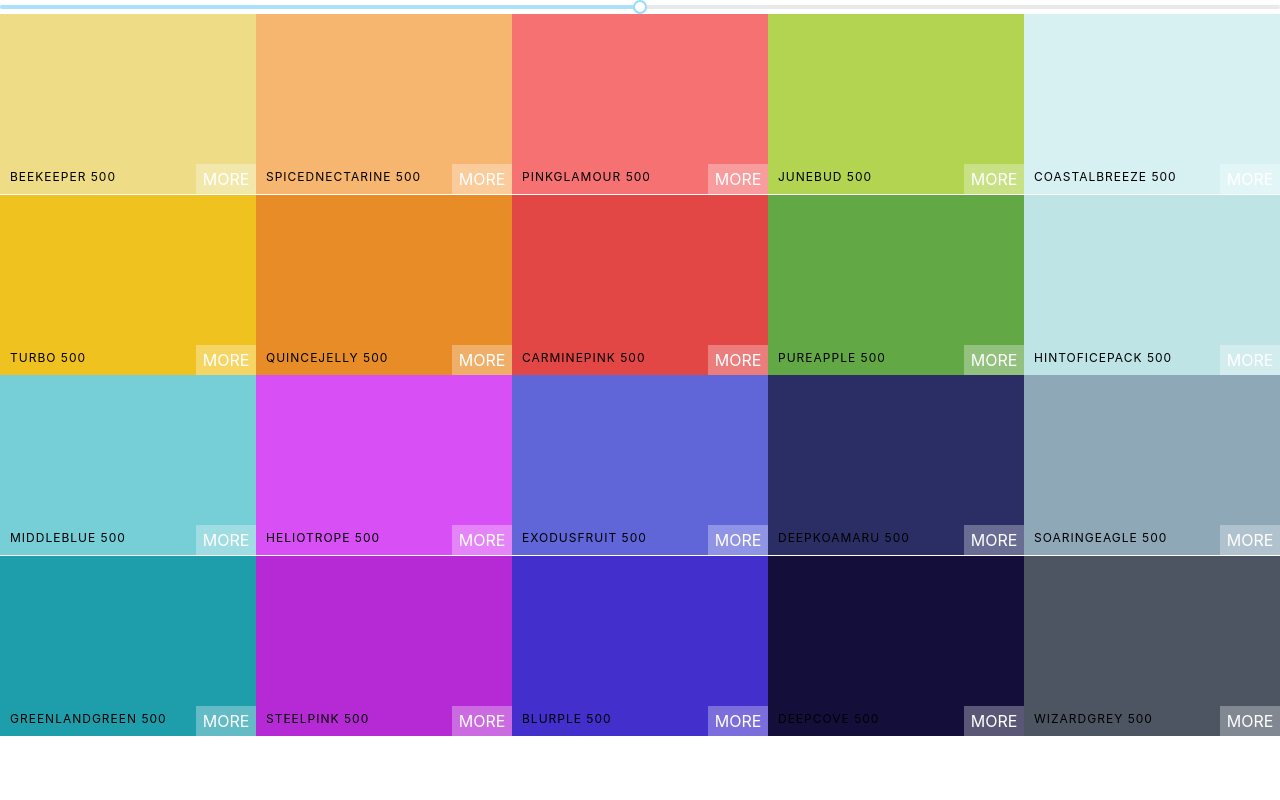
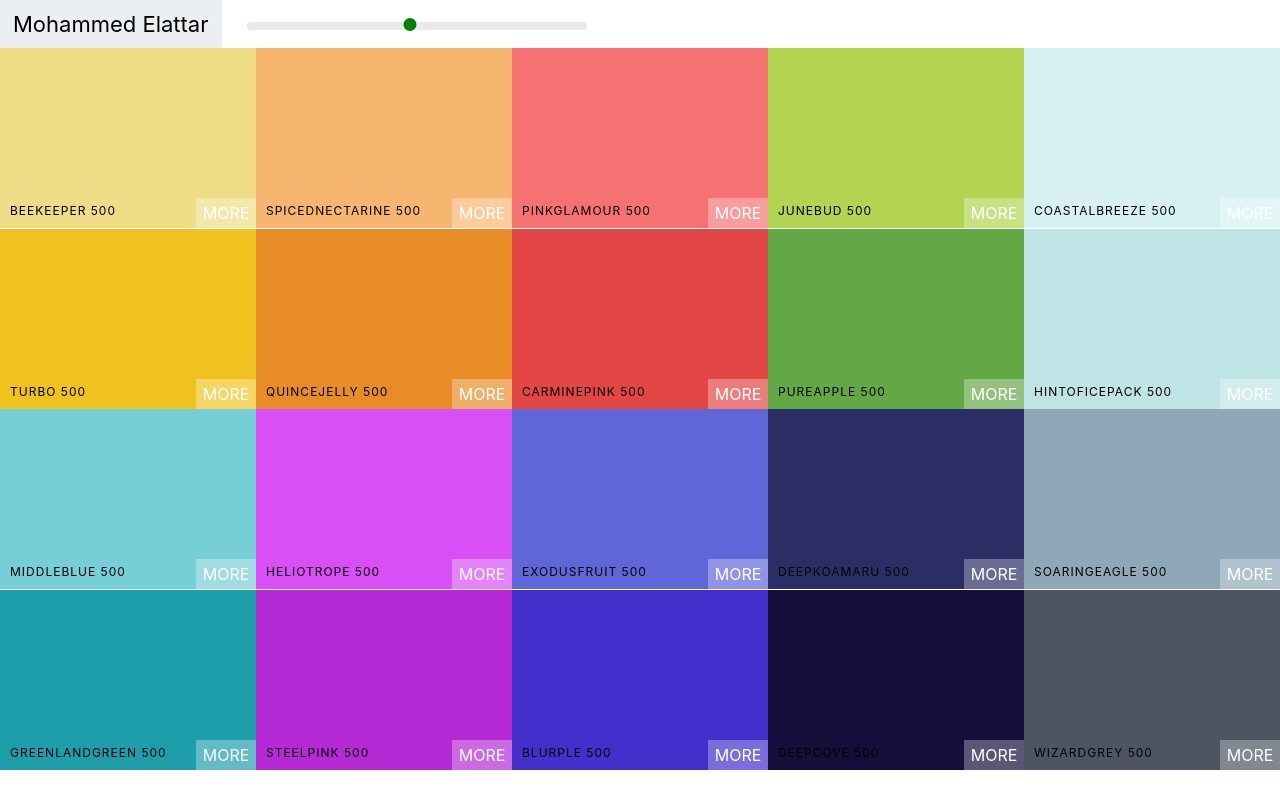
Before and after one commit to mohammed-elattar/ColorsApp, a React (Create React App) app: page /pallete/flat-ui-colors-american in a window 1280 px wide. Built offline with nearby package versions, Linux system fonts and the light colour scheme.

Commit message:
add Navbar

```diff
--- /dev/null
+++ b/src/Navbar.css
@@ -0,0 +1,49 @@
+
+.Navbar {
+    display: flex;
+    justify-content: flex-start;
+    height: 6vh;
+    align-items: center;
+}
+
+.logo {
+    margin-right: 15px;
+    padding: 0 13px;
+    font-size: 22px;
+    background-color: #eceff1;
+    height: 100%;
+    display: flex;
+    align-items: center;
+}
+
+.logo a{
+    text-decoration: none;
+    color: black;
+}
+.slider {
+    width: 340px;
+    margin: 0 10px;
+    display: inline-block;
+}
+
+.rc-slider-track {
+background-color: transparent !important;
+}
+
+.rc-slider-rail {
+height: 8px !important;
+}
+
+.rc-slider-handle,
+.rc-slider-handle:active,
+.rc-slider-handle:focus,
+.rc-slider-handle:hover{
+background-color: green !important;
+border: 2px solid green!important;
+outline: none!important;
+box-shadow: none!important;
+width: 13px!important;
+height: 13px!important;
+margin-left: -7px!important;
+margin-top: -4px!important;
+}
--- /dev/null
+++ b/src/Navbar.js
@@ -0,0 +1,27 @@
+import React, { Component } from 'react'
+import Slider from 'rc-slider';
+import 'rc-slider/assets/index.css';
+import './Navbar.css';
+
+export default class Navbar extends Component {
+
+    render() {
+        const {level, changeLevel} = this.props;
+        return (
+            <header className='Navbar'>
+            <div className='logo'>
+                <a href='#'>Mohammed Elattar</a>
+            </div>
+            <div className='slider'>
+                <Slider
+                    defaultValue={level}
+                    min={100}
+                    max={900}
+                    onAfterChange={changeLevel}
+                    step={100}
+                />
+            </div>
+            </header>
+        )
+    }
+}
--- a/src/Pallete.js
+++ b/src/Pallete.js
@@ -1,9 +1,7 @@
 import React, { Component } from 'react'
 import ColorBox from './ColorBox'
+import Navbar from './Navbar';
 import './Pallete.css';
-import Slider from 'rc-slider';
-import 'rc-slider/assets/index.css';
-
 export default class Pallete extends Component {
     constructor(props) {
         super(props);
@@ -19,13 +17,7 @@ export default class Pallete extends Component {
         const colorsBoxes = colors[level].map(color => <ColorBox backgroundColor={color.hex} name={color.name}/>);
         return (
             <div className='Pallete'>
-                <Slider
-                    defaultValue={level}
-                    min={100}
-                    max={900}
-                    onAfterChange={this.changeLevel}
-                    step={100}
-                />
+            <Navbar {...this.state} changeLevel={this.changeLevel} />
                 <div className='Pallete-colors'>
                     {colorsBoxes}
                 </div>
```
